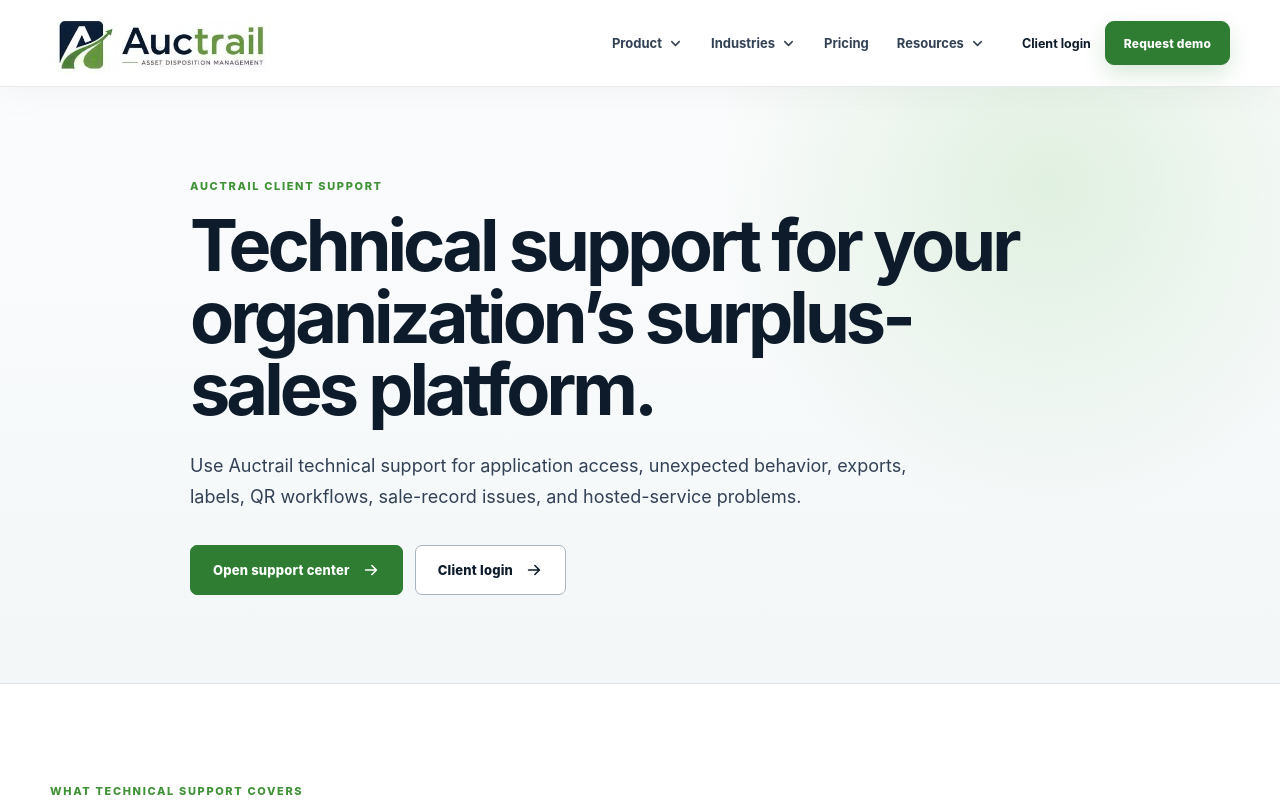
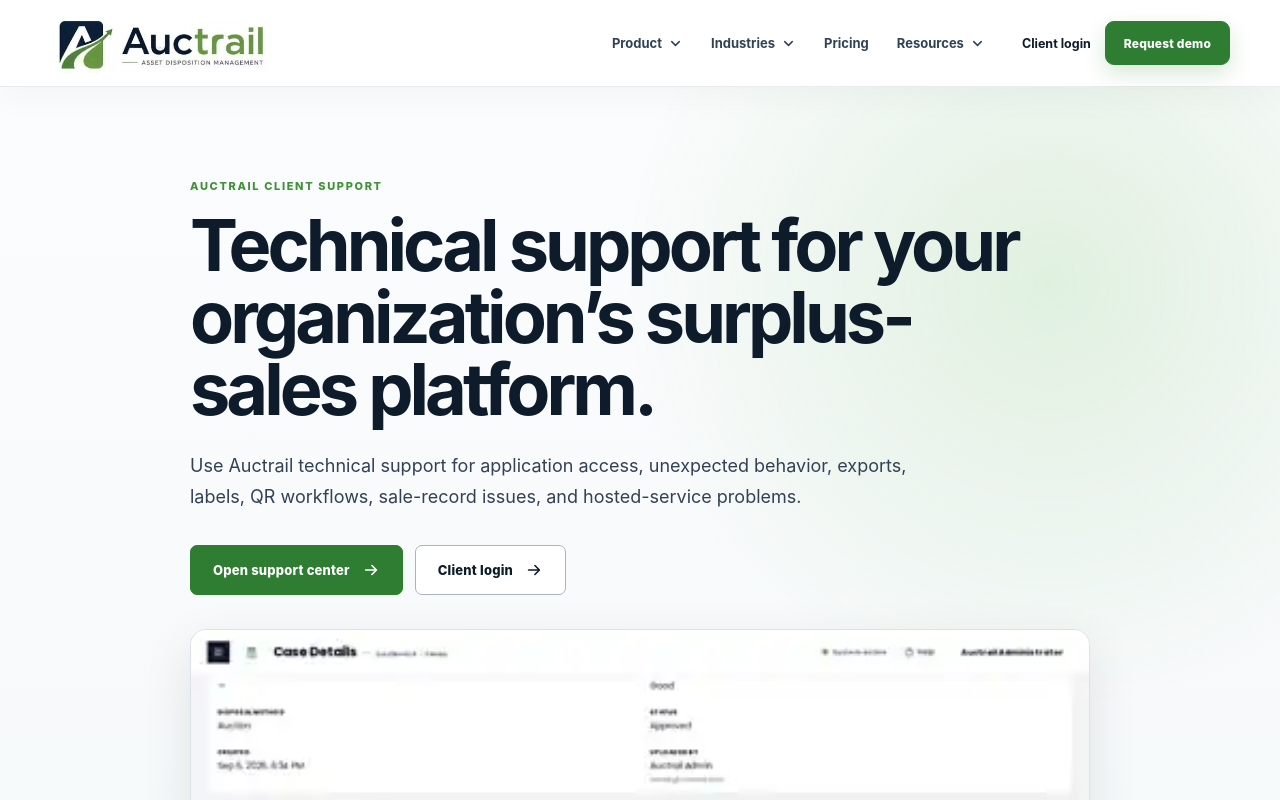
Before and after one commit to brianensey/auctrail-website, a Next.js app: page /technical-support in a window 1280 px wide. Shown: the top 800 px of the page. Built offline with nearby package versions, Linux system fonts and the light colour scheme.

Commit message:
Add real photo workflow screenshot to technical support

```diff
--- a/app/technical-support/page.tsx
+++ b/app/technical-support/page.tsx
@@ -2,6 +2,7 @@ import type { Metadata } from "next";
 import Link from "next/link";
 import styles from "../service-pages.module.css";
 import MarketingHeader from "../marketing-header";
+import RealAppShot from "../real-app-shot";
 
 export const metadata: Metadata = { title: "Technical Support", description: "Auctrail technical support for client access, surplus-sale workflows, exports, labels, QR workflows, and hosted service assistance.", alternates: { canonical: "https://auctrail.com/technical-support" } };
 
@@ -19,7 +20,7 @@ function Footer() { return <footer className="marketing-footer"><div className="
 
 export default function TechnicalSupportPage() {
   return <main className={`marketing-site ${styles.site}`}><MarketingHeader />
-    <section className={styles.hero}><div className={`marketing-shell ${styles.heroInner}`}><p className="section-kicker">Auctrail client support</p><h1>Technical support for your organization’s surplus-sales platform.</h1><p>Use Auctrail technical support for application access, unexpected behavior, exports, labels, QR workflows, sale-record issues, and hosted-service problems.</p><div className={styles.actions}><Link className="button button-primary" href="/support">Open support center <Arrow /></Link><a className="button button-secondary" href="https://app.auctrail.com/login">Client login <Arrow /></a></div></div></section>
+    <section className={styles.hero}><div className={`marketing-shell ${styles.heroInner}`}><p className="section-kicker">Auctrail client support</p><h1>Technical support for your organization’s surplus-sales platform.</h1><p>Use Auctrail technical support for application access, unexpected behavior, exports, labels, QR workflows, sale-record issues, and hosted-service problems.</p><div className={styles.actions}><Link className="button button-primary" href="/support">Open support center <Arrow /></Link><a className="button button-secondary" href="https://app.auctrail.com/login">Client login <Arrow /></a></div><RealAppShot src="/screenshots/photos-download.svg" alt="Current Auctrail photo and document manager" caption="Current photo, document, and Download Images workflow" /></div></section>
     <section className={styles.section}><div className="marketing-shell"><div className={styles.heading}><div><p className="section-kicker">What technical support covers</p><h2>Start with the problem you are experiencing.</h2></div><p>Providing the affected page, sale record or case number when applicable, what you expected to happen, and a screenshot can make troubleshooting substantially faster.</p></div><div className={styles.grid}>{supportAreas.map(([n,t,d]) => <article key={n}><span>{n}</span><h3>{t}</h3><p>{d}</p></article>)}</div></div></section>
     <section className={styles.dark}><div className={`marketing-shell ${styles.twoColumn}`}><div><p className="section-kicker light">Before requesting help</p><h2>Include enough information to reproduce the issue.</h2><p>Auctrail support does not need confidential information that is unrelated to the problem. Send only what is necessary to identify the affected surplus-sales workflow.</p></div><div className={styles.checkPanel}><strong>Useful support details</strong><ul><li>Organization name and affected user</li><li>Page or function where the issue occurred</li><li>Sale record, case, or surplus-item number when relevant</li><li>Approximate date and time</li><li>Screenshot of the error or unexpected result</li><li>What action was attempted immediately before the issue</li></ul></div></div></section>
     <section className={styles.section}><div className={`marketing-shell ${styles.notice}`}><div><p className="section-kicker">Support scope</p><h2>Auctrail support covers Auctrail.</h2><p>Third-party auction marketplace accounts, local networks, printers, tablets, browsers, and organization-managed hardware may require assistance from the applicable provider or internal IT staff. Auctrail can help determine whether the issue originates in the Auctrail application.</p></div><Link className="button button-primary" href="/organization-setup">Organization setup information <Arrow /></Link></div></section>
```
